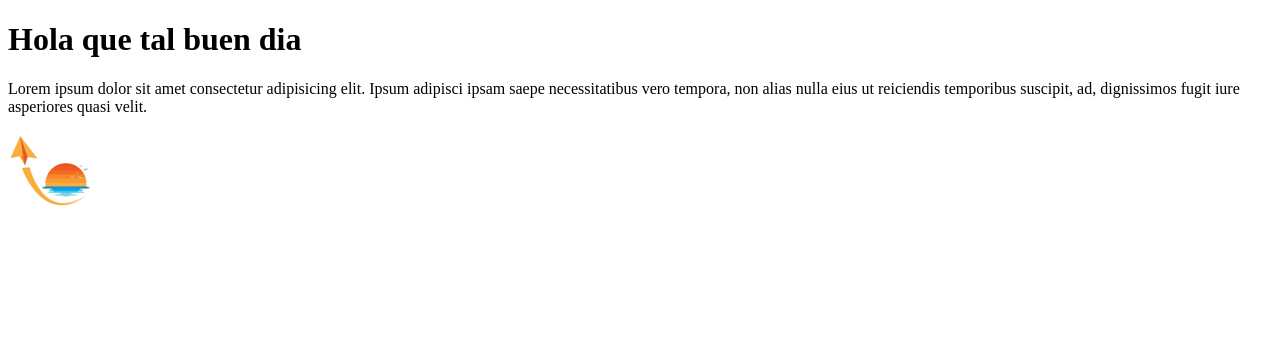
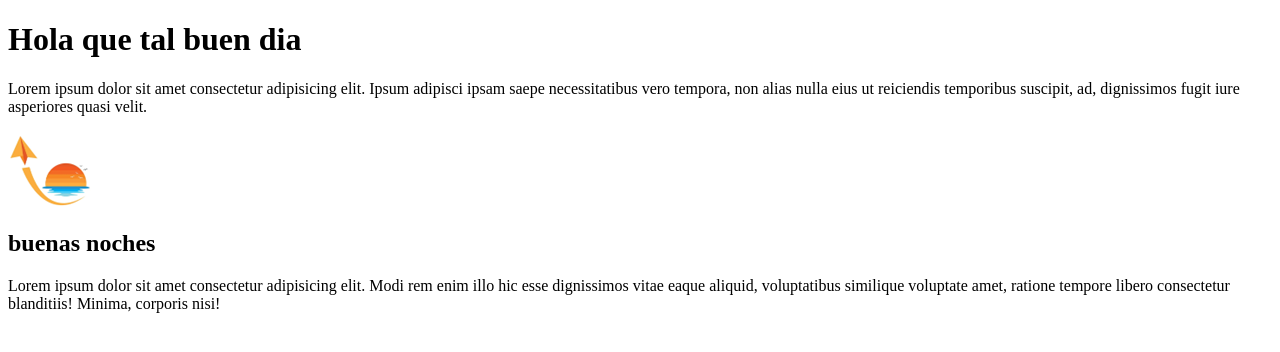
Before and after one commit to AgusILopezgit/mi_repositorio, a plain HTML site: page index.html in a window 1280 px wide. Drawn offline with Linux system fonts and the light colour scheme.

Commit message:
agregamos texto al index

```diff
--- a/index.html
+++ b/index.html
@@ -10,5 +10,7 @@
     <h1>Hola que tal buen dia</h1>
     <p>Lorem ipsum dolor sit amet consectetur adipisicing elit. Ipsum adipisci ipsam saepe necessitatibus vero tempora, non alias nulla eius ut reiciendis temporibus suscipit, ad, dignissimos fugit iure asperiores quasi velit.</p>
     <img src="logo/logo.png" alt="">
+    <h2> buenas noches</h2>
+    <p>Lorem ipsum dolor sit amet consectetur adipisicing elit. Modi rem enim illo hic esse dignissimos vitae eaque aliquid, voluptatibus similique voluptate amet, ratione tempore libero consectetur blanditiis! Minima, corporis nisi!</p>
 </body>
 </html>
```
